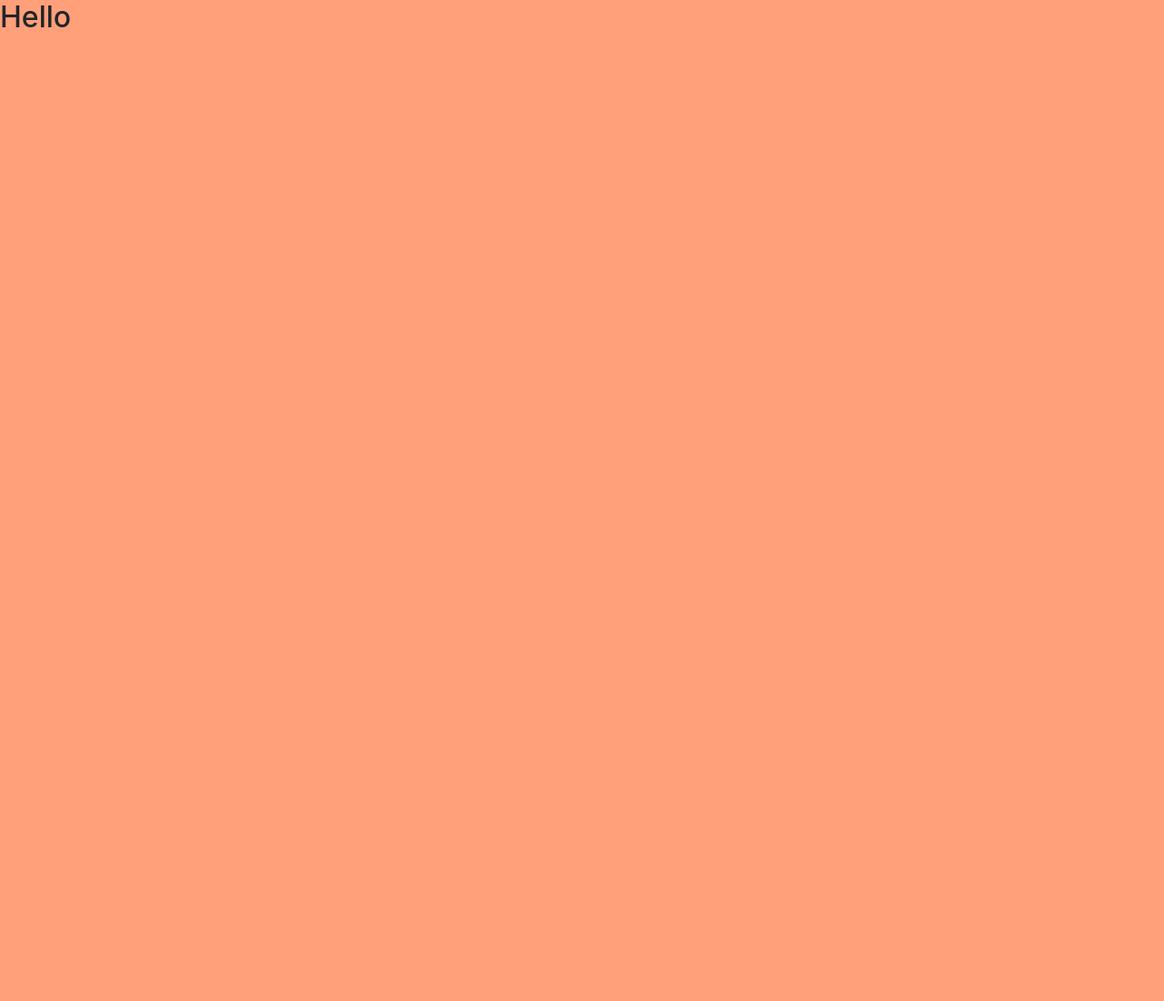
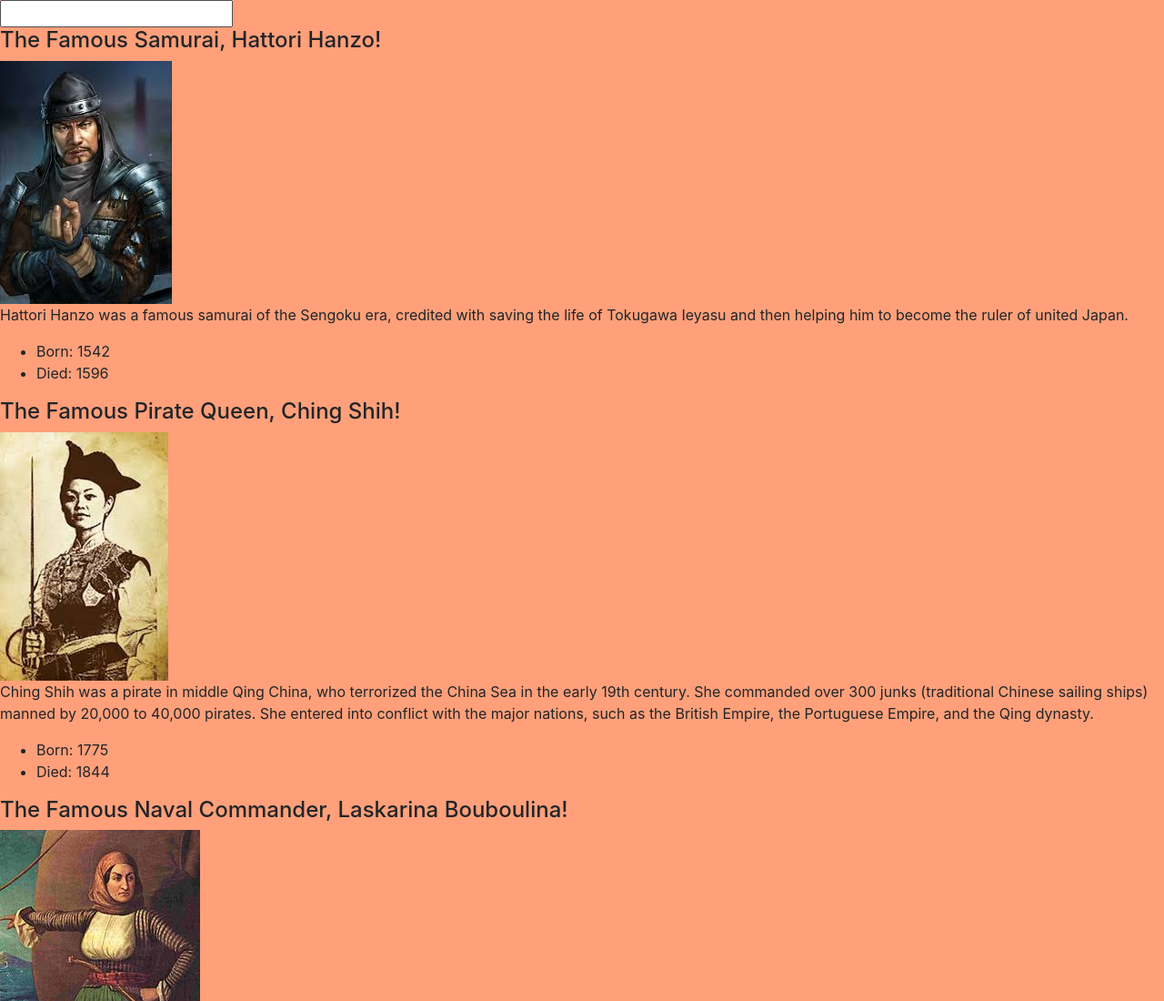
Before and after one commit to jsmnwltrs/What-You-See-Is-What-You-Get, a plain HTML site: page index.html in a window 1280 px wide. Shown: the top 1100 px of the page at 91% size. Before the commit the page ends 800 px from the top, so only its background shows below. Drawn offline with nearby package versions, Linux system fonts and the light colour scheme.

Commit message:
printed data to dom

```diff
--- a/index.html
+++ b/index.html
@@ -9,7 +9,9 @@
 </head>
 <body>
 
-    <h2>Hello</h2>
+    <input type="text">
+
+    <div id='cardContainer'></div>
 
     <script src="main.js"></script>
     <script src="https://code.jquery.com/jquery-3.3.1.slim.min.js" integrity="sha384-q8i/X+965DzO0rT7abK41JStQIAqVgRVzpbzo5smXKp4YfRvH+8abtTE1Pi6jizo" crossorigin="anonymous"></script>
--- a/main.js
+++ b/main.js
@@ -3,17 +3,17 @@ let famousPeeps = [
         title: "Samurai",
         name: "Hattori Hanzo",
         bio: "Hattori Hanzo was a famous samurai of the Sengoku era, credited with saving the life of Tokugawa Ieyasu and then helping him to become the ruler of united Japan.",
-        image: "images/Hanzo_Hattori.jpg",
+        image: "images/hattori.jpg",
         lifespan: {
           birth: 1542,
           death: 1596
         }
       },
       {
-        title: "Pirate",
+        title: "Pirate Queen",
         name: "Ching Shih",
-        bio: "Ching Shih was a pirate queen in middle Qing China, who terrorized the China Sea in the early 19th century. She commanded over 300 junks (traditional Chinese sailing ships) manned by 20,000 to 40,000 pirates. She entered into conflict with the major nations, such as the British Empire, the Portuguese Empire, and the Qing dynasty.",
-        image: "images/ching-shih.jpg",
+        bio: "Ching Shih was a pirate in middle Qing China, who terrorized the China Sea in the early 19th century. She commanded over 300 junks (traditional Chinese sailing ships) manned by 20,000 to 40,000 pirates. She entered into conflict with the major nations, such as the British Empire, the Portuguese Empire, and the Qing dynasty.",
+        image: "images/ching.jpg",
         lifespan: {
           birth: 1775,
           death: 1844
@@ -50,3 +50,30 @@ let famousPeeps = [
         }
       },
     ]
+
+const printToDom = (stringToPrint, divId) => {
+  document.getElementById(divId).innerHTML += stringToPrint;
+}
+
+const cardBuilder = () => {
+  for (i = 0; i < famousPeeps.length; i++) {
+    let stringBuilder = `<person>
+      <header>
+        <h4>The Famous ${famousPeeps[i].title}, ${famousPeeps[i].name}!</h4>
+      </header>
+      <section>
+        <img src="${famousPeeps[i].image}">
+        <p>${famousPeeps[i].bio}</p>
+      </section>
+      <footer>
+        <ul>
+          <li>Born: ${famousPeeps[i].lifespan.birth}</li>
+          <li>Died: ${famousPeeps[i].lifespan.death}</li>
+        </ul>
+      </footer>
+    </person>`;
+    printToDom(stringBuilder, 'cardContainer');
+  }
+}
+
+cardBuilder();
```
Also changed, not shown: images/Hanzo_Hattori.jpg (deleted), images/ching-shih.jpg (deleted), images/ching.jpg (added), images/hattori.jpg (added).
